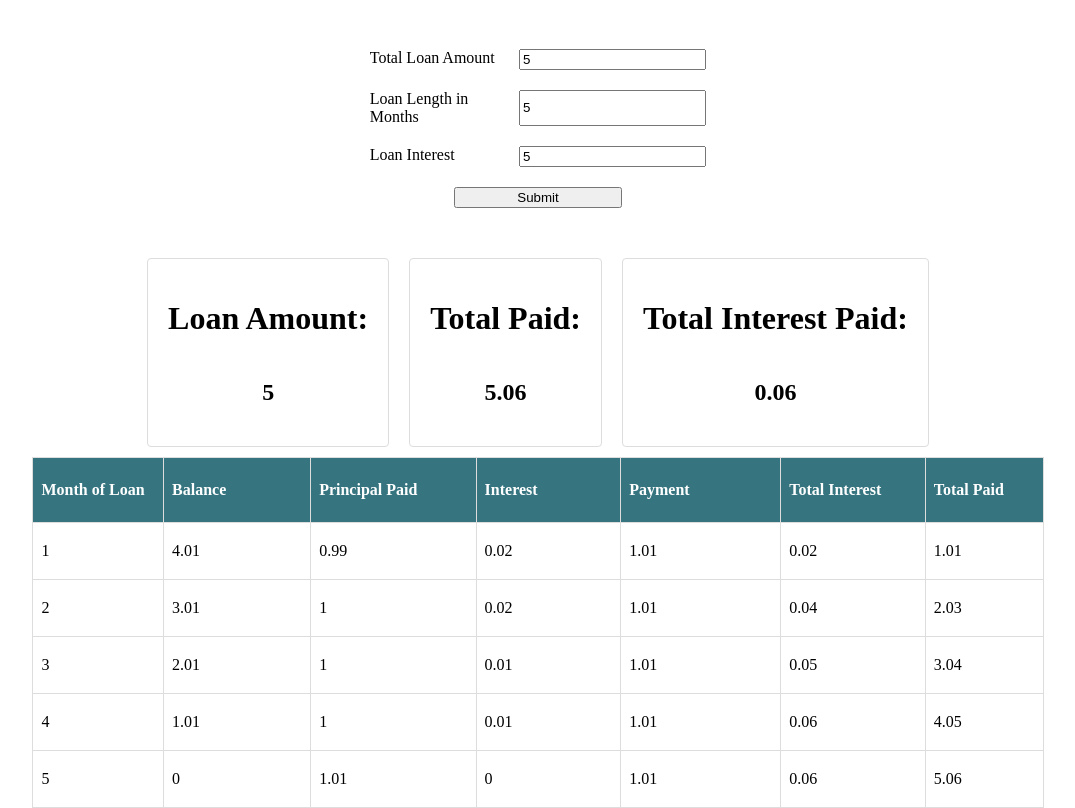
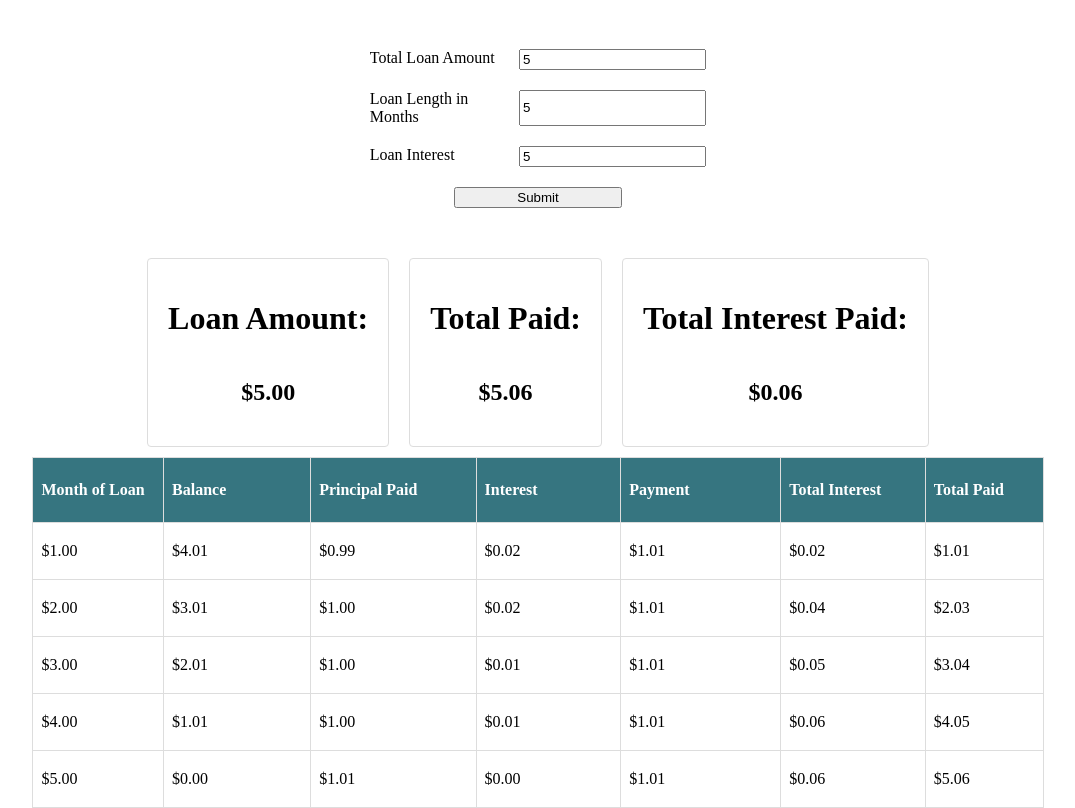
Before and after one commit to koowip/coding_exercise_amortization, a React (Vite) app: page / in a window 1280 px wide. Both pictures are taken after typing "5", "5", "5" into the empty fields and a click on the button "Submit". Shown: the whole page, without its empty margins (102-1177 px from the left). Built offline with nearby package versions, Linux system fonts and the light colour scheme.

Commit message:
Added a real quick ts file to handle string variable conversion to display USD currency.

```diff
--- a/src/Components/DataTableComp.tsx
+++ b/src/Components/DataTableComp.tsx
@@ -1,4 +1,5 @@
 import '../styles/DataTableComp.css'
+import currencyFormat from '../currency-format';
 
 export default function DataTableComp({amoritizationData}) {
 
@@ -19,13 +20,13 @@ export default function DataTableComp({amoritizationData}) {
         <tbody>
           {amoritizationData.map((data: any, index: number) => (
             <tr key={index}>
-              <td>{data.monthOfLoan}</td>
-              <td>{data.balance}</td>
-              <td>{data.principalPaid}</td>
-              <td>{data.interestPaid}</td>
-              <td>{data.payment}</td>
-              <td>{data.totalInterest}</td>
-              <td>{data.totalPaid}</td>
+              <td>{currencyFormat(parseFloat(data.monthOfLoan))}</td>
+              <td>{currencyFormat(parseFloat(data.balance))}</td>
+              <td>{currencyFormat(parseFloat(data.principalPaid))}</td>
+              <td>{currencyFormat(parseFloat(data.interestPaid))}</td>
+              <td>{currencyFormat(parseFloat(data.payment))}</td>
+              <td>{currencyFormat(parseFloat(data.totalInterest))}</td>
+              <td>{currencyFormat(parseFloat(data.totalPaid))}</td>
             </tr>
           ))}
         </tbody>
--- a/src/Components/InputComp.tsx
+++ b/src/Components/InputComp.tsx
@@ -1,5 +1,6 @@
 import { useState } from "react";
 import calculateAmortizationSchedule from "../amortization-calculator";
+import currencyFormat from "../currency-format";
 import '../styles/InputComp.css'
 import TotalsInfoComp from "./TotalsInfoComp";
 
--- a/src/Components/TotalsInfoComp.tsx
+++ b/src/Components/TotalsInfoComp.tsx
@@ -1,20 +1,25 @@
-import '../styles/TotalsInfoComp.css'
+import '../styles/TotalsInfoComp.css';
+import currencyFormat from '../currency-format';
 
 export default function TotalsInfoComp({info}) {
+
+  const amount = currencyFormat(parseFloat(info.loanAmount));
+  const totalPaid = currencyFormat(parseFloat(info.totalPaid));
+  const totalInterestPaid = currencyFormat(parseFloat(info.totalInterestPaid));
 
   return (
     <div className="container">
     <div className="box">
       <h1>Loan Amount:</h1>
-      <h2>{info.loanAmount}</h2>
+      <h2>{amount}</h2>
     </div>
     <div className="box">
       <h1>Total Paid:</h1>
-      <h2>{info.totalPaid}</h2>
+      <h2>{totalPaid}</h2>
     </div>
     <div className="box">
       <h1>Total Interest Paid:</h1>
-      <h2>{info.totalInterestPaid}</h2>
+      <h2>{totalInterestPaid}</h2>
     </div>
   </div>
   )
--- /dev/null
+++ b/src/currency-format.ts
@@ -0,0 +1,3 @@
+export default function currencyFormat(num: number) {
+  return '$' + num.toFixed(2).replace(/(\d)(?=(\d{3})+(?!\d))/g, '$1,')
+}
```
